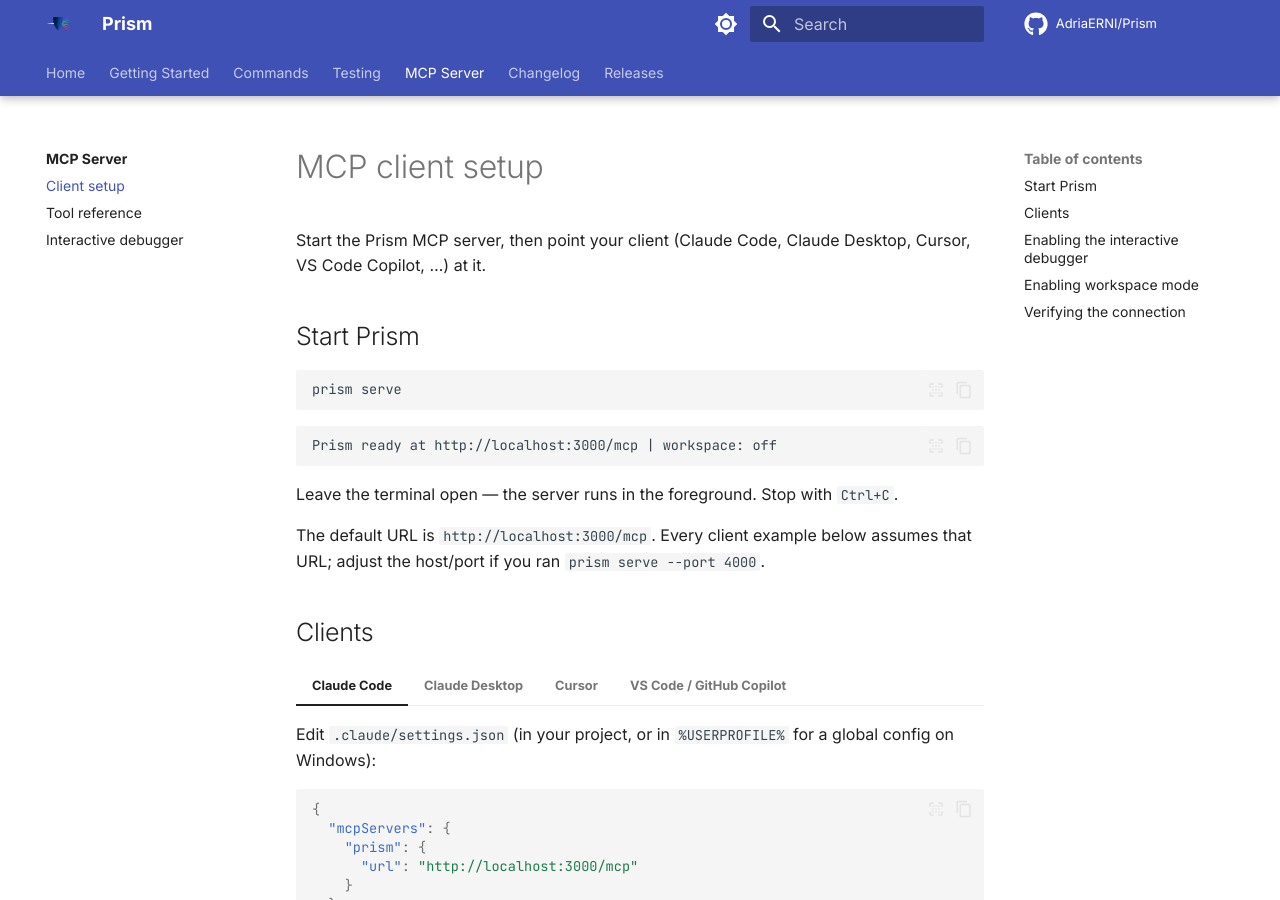
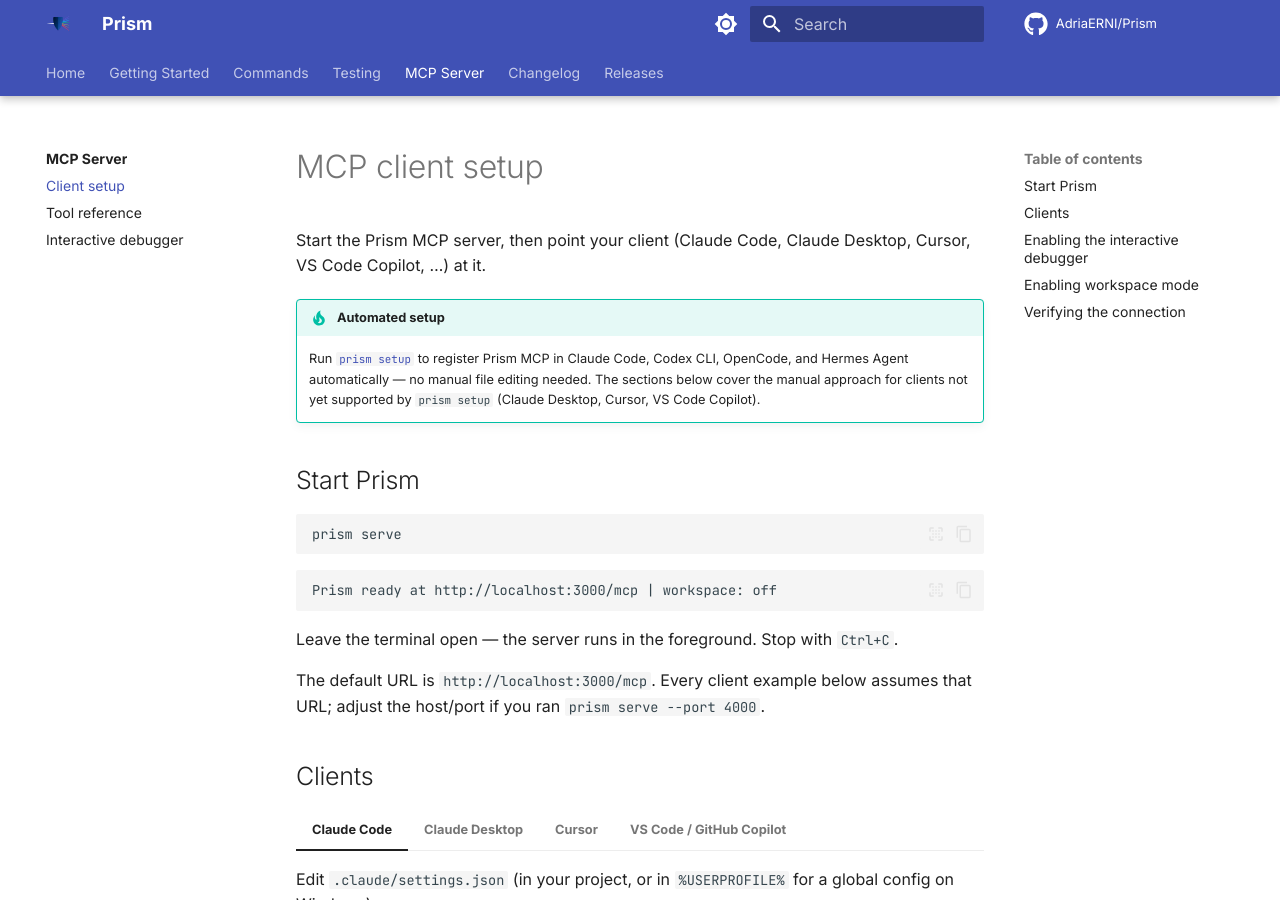
Before and after one commit to AdriaERNI/Prism, an MkDocs documentation site: the page built from docs/mcp/client-setup.md, in a window 1280 px wide and 900 px high. Built offline with MkDocs 1.6.1 and Material for MkDocs 9.7.7, drawn with Linux system fonts in a browser that asks for light colours; comment, search, counter and statistics services are not loaded.

Commit message:
docs: deep review fixes — command order, common options, cross-refs
- Fix docs/index.md help output: command order now matches actual
  prism --help (cast is last, not second); ws description updated
- Fix docs/commands/index.md Common options table: add index to
  --namespace applies-to list, add setup to --port applies-to list
- Fix docs/getting-started/installation.md: stale version 0.1.3 → 0.2.1-beta2
- Add GUI link to quick-start.md 'Where to go next' section
- Add automated setup tip to docs/mcp/client-setup.md pointing to prism setup
- All internal links verified valid (Python link checker)
- mkdocs --strict, ruff check, ruff format, 558 unit tests all pass

```diff
--- a/docs/mcp/client-setup.md
+++ b/docs/mcp/client-setup.md
@@ -2,6 +2,13 @@
 
 Start the Prism MCP server, then point your client (Claude Code, Claude
 Desktop, Cursor, VS Code Copilot, …) at it.
+
+!!! tip "Automated setup"
+    Run [`prism setup`](../commands/setup.md) to register Prism MCP in
+    Claude Code, Codex CLI, OpenCode, and Hermes Agent automatically — no
+    manual file editing needed. The sections below cover the manual approach
+    for clients not yet supported by `prism setup` (Claude Desktop, Cursor,
+    VS Code Copilot).
 
 ## Start Prism
 
```
Also changed, not shown: docs/commands/index.md (+3 -3 lines), docs/getting-started/installation.md (+1 -1 lines), docs/getting-started/quick-start.md (+2 -0 lines), docs/index.md (+2 -2 lines).
